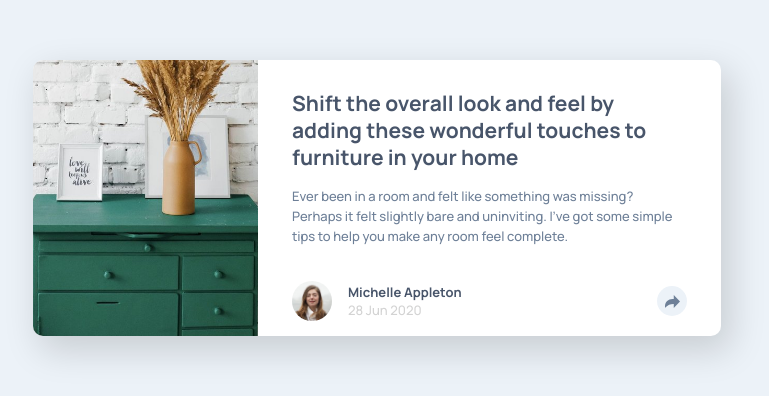
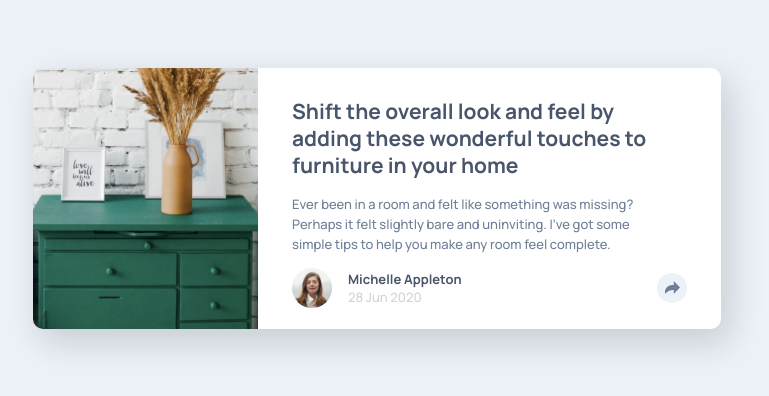
Before and after one commit to dnypham/frontend-mentor-article-preview-component, a React app: page / in a window 1280 px wide. Shown: the part 202-598 px from the top of the page, without its empty margins (263-1032 px from the left). Built offline with nearby package versions, Linux system fonts and the light colour scheme.

Commit message:
Refactor desktop design padding.

```diff
--- a/public/styles.css
+++ b/public/styles.css
@@ -204,7 +204,7 @@
   }
 
   .article-text-container {
-    padding: 30px 40px 20px 34px ;
+    padding: 30px 50px 5px 34px ;
   }
 
   .article-title {
@@ -212,4 +212,8 @@
     line-height: 27px;
   }
 
+  .user-section {
+    padding: 20px 34px 32px 34px;
+  }
+
 }
```
